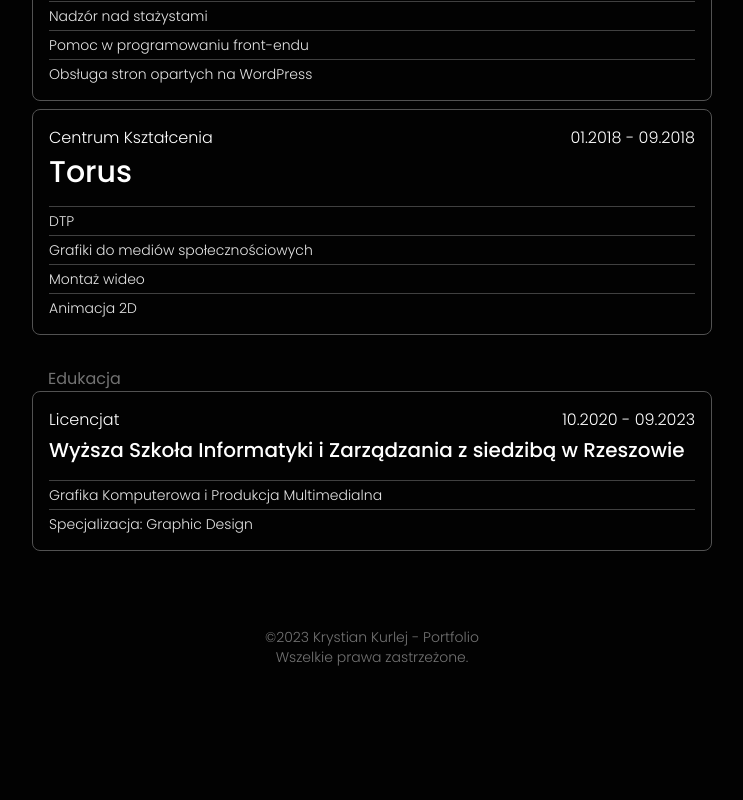
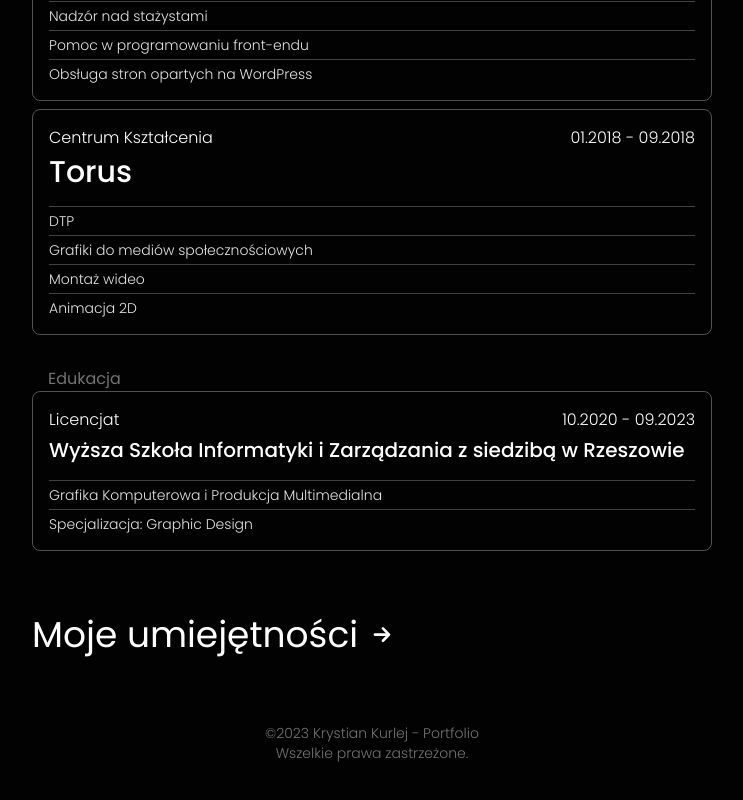
Before and after one commit to KrystianKurlej/Portfolio, a Next.js app: page /o-mnie in a window 1280 px wide. Shown: the part 682-1482 px from the top of the page, without its empty margins (268-1011 px from the left). Before the commit the page ends 1397 px from the top, so only its background shows below. Built offline with nearby package versions, Linux system fonts and the light colour scheme.

Commit message:
about me links

```diff
--- a/app/o-mnie/page.tsx
+++ b/app/o-mnie/page.tsx
@@ -2,6 +2,7 @@
 
 import Image from "next/image";
 import React, {useState} from "react";
+import Link from "next/link";
 
 const Page = () => {
     const [imageLoaded, setImageLoaded] = useState(false);
@@ -71,6 +72,12 @@ const Page = () => {
             </ul>
         </div>
     </section>
+    <Link href='/umiejetnosci' title="Umiejętności" className="mt-16 text-4xl flex gap-2 items-center">
+        Moje umiejętności
+        <svg width="32" height="33" viewBox="0 0 32 33" fill="none" xmlns="http://www.w3.org/2000/svg">
+            <path d="M19.8665 14.2333L8.93319 14.2333C8.55541 14.2333 8.23853 14.3613 7.98253 14.6173C7.72653 14.8733 7.59897 15.1897 7.59986 15.5666C7.59986 15.9444 7.72786 16.2613 7.98386 16.5173C8.23986 16.7733 8.5563 16.9009 8.93319 16.9L19.8665 16.9L15.9999 20.7666C15.7554 21.0111 15.6332 21.3222 15.6332 21.7C15.6332 22.0777 15.7554 22.3889 15.9999 22.6333C16.2443 22.8777 16.5554 23 16.9332 23C17.311 23 17.6221 22.8777 17.8665 22.6333L23.9999 16.5C24.2665 16.2333 24.3999 15.9222 24.3999 15.5666C24.3999 15.2111 24.2665 14.9 23.9999 14.6333L17.8665 8.49997C17.6221 8.25552 17.311 8.1333 16.9332 8.1333C16.5554 8.1333 16.2443 8.25552 15.9999 8.49997C15.7554 8.74441 15.6332 9.05552 15.6332 9.4333C15.6332 9.81108 15.7554 10.1222 15.9999 10.3666L19.8665 14.2333Z" fill="white"/>
+        </svg>
+    </Link>
     </>
   );
 };
--- a/app/umiejetnosci/page.tsx
+++ b/app/umiejetnosci/page.tsx
@@ -1,6 +1,7 @@
 import React from "react";
 import Button from "../components/Button";
 import Software from "./Software";
+import Link from "next/link";
 
 const Page = () => {
   return (
@@ -55,6 +56,12 @@ const Page = () => {
         </div>
         <div className="px-4"><Button label="Linkedin" link="https://www.linkedin.com/in/krystian-kurlej-0ba001232/" linkTitle="Linkedin" /></div>
     </section>
+    <Link href='/o-mnie' title="O mnie" className="mt-16 text-4xl flex gap-2 items-center">
+        Więcej o mnie
+        <svg width="32" height="33" viewBox="0 0 32 33" fill="none" xmlns="http://www.w3.org/2000/svg">
+            <path d="M19.8665 14.2333L8.93319 14.2333C8.55541 14.2333 8.23853 14.3613 7.98253 14.6173C7.72653 14.8733 7.59897 15.1897 7.59986 15.5666C7.59986 15.9444 7.72786 16.2613 7.98386 16.5173C8.23986 16.7733 8.5563 16.9009 8.93319 16.9L19.8665 16.9L15.9999 20.7666C15.7554 21.0111 15.6332 21.3222 15.6332 21.7C15.6332 22.0777 15.7554 22.3889 15.9999 22.6333C16.2443 22.8777 16.5554 23 16.9332 23C17.311 23 17.6221 22.8777 17.8665 22.6333L23.9999 16.5C24.2665 16.2333 24.3999 15.9222 24.3999 15.5666C24.3999 15.2111 24.2665 14.9 23.9999 14.6333L17.8665 8.49997C17.6221 8.25552 17.311 8.1333 16.9332 8.1333C16.5554 8.1333 16.2443 8.25552 15.9999 8.49997C15.7554 8.74441 15.6332 9.05552 15.6332 9.4333C15.6332 9.81108 15.7554 10.1222 15.9999 10.3666L19.8665 14.2333Z" fill="white"/>
+        </svg>
+    </Link>
     </>
   );
 };
```
Also changed, not shown: app/projekty/layout.tsx (indentation only).
